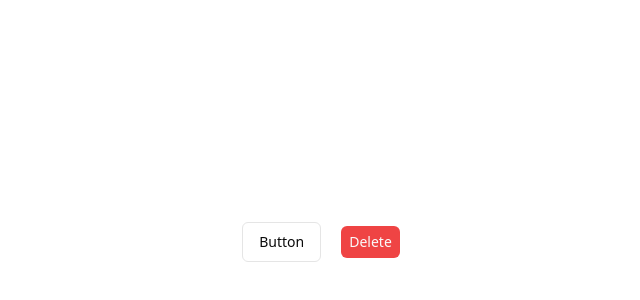
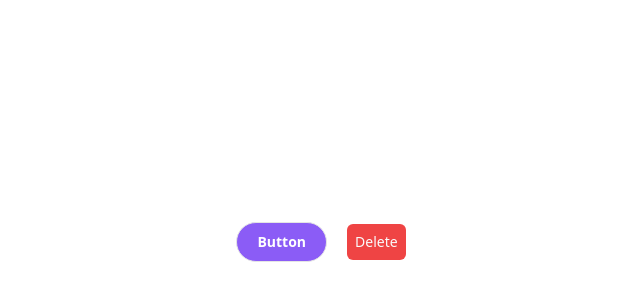
Before and after one commit to nomanejaz132/react-weather-app, a React (Vite) app: page / in a window 1280 px wide. Shown: the part 158-458 px from the top of the page, without its empty margins (319-959 px from the left). Built offline with nearby package versions, Linux system fonts and the light colour scheme.

Commit message:
prettier config for tailwind classes sorting

```diff
--- a/package.json
+++ b/package.json
@@ -18,6 +18,8 @@
     "lucide-react": "^0.311.0",
     "next-themes": "^0.2.1",
     "postcss": "^8.4.33",
+    "prettier": "^3.2.4",
+    "prettier-plugin-tailwindcss": "^0.5.11",
     "react": "^18.2.0",
     "react-dom": "^18.2.0",
     "sonner": "^1.3.1",
--- a/src/App.tsx
+++ b/src/App.tsx
@@ -3,8 +3,13 @@ import { Button } from "@/components/ui/button";
 
 function App() {
   return (
-    <div className="w-screen h-screen flex items-center justify-center gap-5">
-      <Button variant="outline">Button</Button>
+    <div className="flex h-screen w-screen items-center justify-center gap-5">
+      <Button
+        variant="outline"
+        className="rounded-full bg-violet-500 px-5 py-2 text-sm font-semibold leading-5 text-white hover:bg-violet-600 hover:text-white focus:outline-none focus:ring focus:ring-violet-300 active:bg-violet-700"
+      >
+        Button
+      </Button>
       <Button
         variant="destructive"
         className="px-2"
--- a/src/components/ui/button.tsx
+++ b/src/components/ui/button.tsx
@@ -21,7 +21,7 @@ const buttonVariants = cva(
       },
       size: {
         default: "h-10 px-4 py-2",
-        sm: "h-8 rounded-md px-3",
+        sm: "h-9 rounded-md px-3",
         lg: "h-11 rounded-md px-8",
         icon: "h-10 w-10",
       },
@@ -30,7 +30,7 @@ const buttonVariants = cva(
       variant: "default",
       size: "default",
     },
-  }
+  },
 );
 
 export interface ButtonProps
@@ -49,7 +49,7 @@ const Button = React.forwardRef<HTMLButtonElement, ButtonProps>(
         {...props}
       />
     );
-  }
+  },
 );
 Button.displayName = "Button";
 
```
Also changed, not shown: 2 other files (tests, documents, lock files or other folders).
